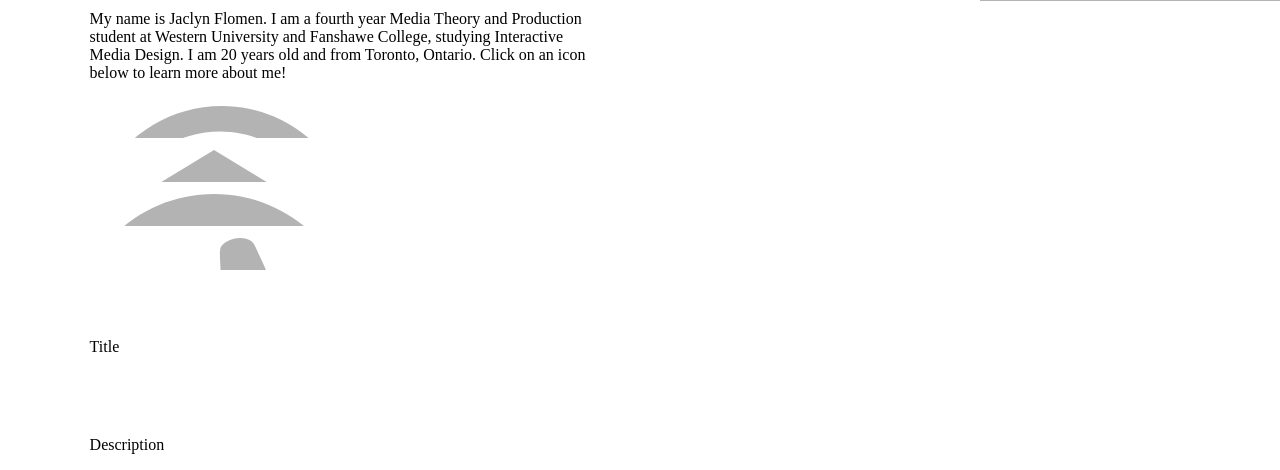
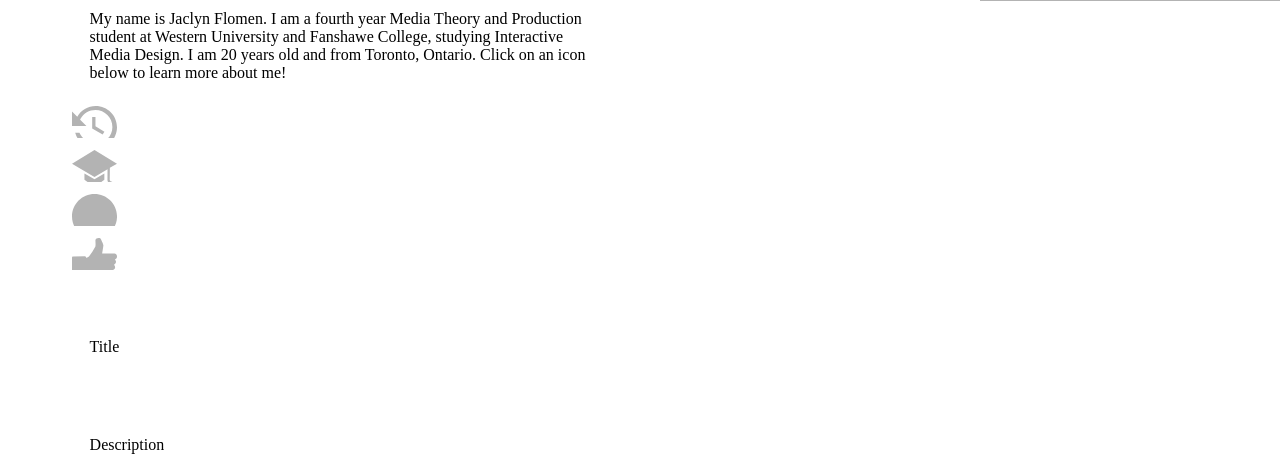
Before and after one commit to jaclynflomen/flomen_jaclyn_portfolio, a PHP site: page /about.html in a window 1280 px wide. Shown: the part 609-1079 px from the top of the page. Run offline with PHP 8.4, Linux system fonts and the light colour scheme.

Commit message:
got it working..just need to fix spacing

```diff
--- a/about.html
+++ b/about.html
@@ -32,19 +32,20 @@
         I am 20 years old and from Toronto, Ontario. Click on an icon below to learn more about me!
     </p>
 
-    <div class="aboutSvg">
+    <div class="aboutSvg" id="1">
         <object data="images/svg/history.svg" type="image/svg+xml" class="about" data-offset="0"></object></div>
 
-    <div class="aboutSvg">
+    <div class="aboutSvg" id="2">
         <object data="images/svg/school.svg" type="image/svg+xml" class="about" data-offset="1"></object></div>
 
-    <div class="aboutSvg">
+    <div class="aboutSvg"id="3">
         <object data="images/svg/lightbulb.svg" type="image/svg+xml" class="about" data-offset="2"></object></div>
-    <div class="aboutSvg">
+
+    <div class="aboutSvg" id="4">
         <object data="images/svg/play.svg" type="image/svg+xml" class="about" data-offset="3"></object></div>
 
-    <p class="Title">Title</p>
-    <p class="Description">Description</p>
+    <p class="Title1">Title</p>
+    <p class="Description1">Description</p>
 
 </div>
 
--- a/css/main.css
+++ b/css/main.css
@@ -16,11 +16,12 @@
   margin-left: 5%; }
 
 .aboutSvg object {
-  margin-right: 5%;
-  height: 40px; }
+  display: inline; }
 
 .about {
-  display: inline; }
+  margin-right: 5%;
+  height: 40px;
+  width: 5%; }
 
 #page5 .headerName {
   margin-bottom: 2%; }
--- a/includes/connect.php
+++ b/includes/connect.php
@@ -15,7 +15,7 @@
 if (isset($_GET["Title"])) {
     $aboutme = $_GET["Title"];
 
-     $myQuery = "SELECT * FROM tbl_education WHERE Title='$aboutme'";
+    $myQuery = "SELECT * FROM tbl_about WHERE Title='$aboutme'";
 
     $result = mysqli_query($conn, $myQuery);
     $rows = array();
--- a/js/aboutSvg.js
+++ b/js/aboutSvg.js
@@ -20,8 +20,8 @@
                 //parse the DB info and put it where it needs to go
                 const { Title, Description } = data; //destructuring assignment => MDN JS destructuring
                 //grab the elements we need, and populate them with data
-                document.querySelector('.Title').textContent = Title;
-                document.querySelector('.Description').textContent = Description;
+                document.querySelector('.Title1').textContent = Title;
+                document.querySelector('.Description1').textContent = Description;
             }
         };
 
--- a/sass/modules/_about.scss
+++ b/sass/modules/_about.scss
@@ -20,10 +20,11 @@
 
 
 .aboutSvg object {
-    margin-right: 5%;
-    height: 40px;
+    display: inline;
 }
 
 .about {
-    display: inline;
+    margin-right: 5%;
+    height: 40px;
+    width: 5%;
 }
```
Also changed, not shown: 1 other file.
